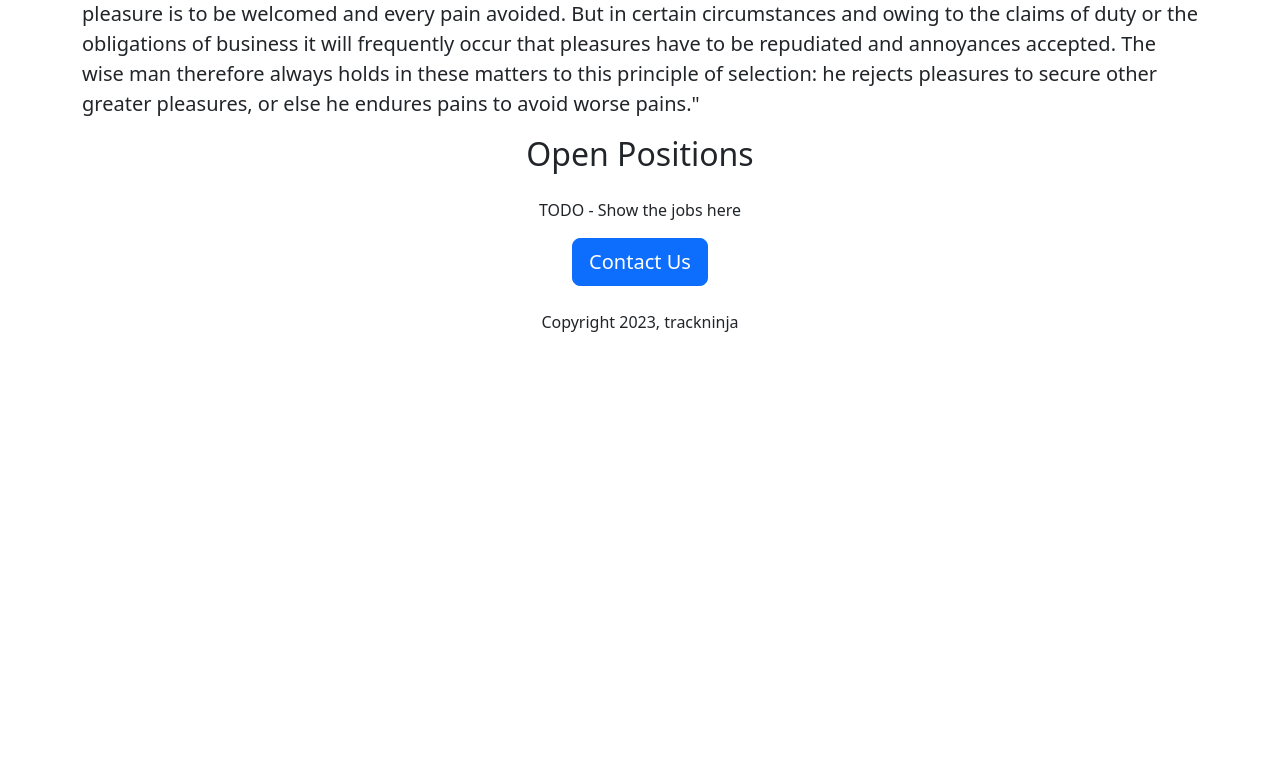
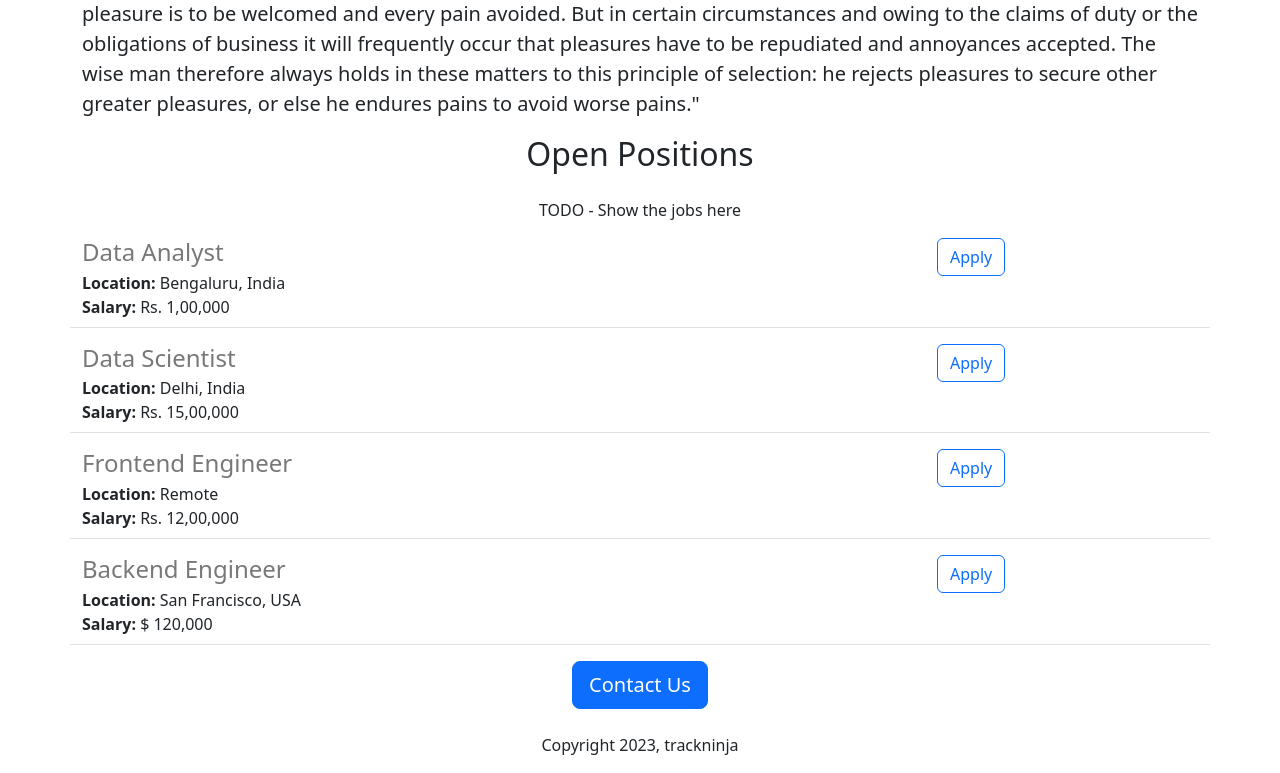
Before and after one commit to shantanuhingmire1199/trackninja-careers-website, a Flask app: page / in a window 1280 px wide. Shown: the part 651-1424 px from the top of the page. Before the commit the page ends 983 px from the top, so only its background shows below. Run offline with Flask 3, Linux system fonts and the light colour scheme.

Commit message:
Added dyanmic data and API route

```diff
--- a/app.py
+++ b/app.py
@@ -1,11 +1,39 @@
-from flask import Flask, render_template
+from flask import Flask, render_template, jsonify
 
 app = Flask(__name__)
+
+JOBS = [{
+  'id': 1,
+  'title': 'Data Analyst',
+  'location': 'Bengaluru, India',
+  'salary': 'Rs. 1,00,000'
+}, {
+  'id': 2,
+  'title': 'Data Scientist',
+  'location': 'Delhi, India',
+  'salary': 'Rs. 15,00,000'
+}, {
+  'id': 3,
+  'title': 'Frontend Engineer',
+  'location': 'Remote',
+  'salary': 'Rs. 12,00,000'
+}, {
+  'id': 4,
+  'title': 'Backend Engineer',
+  'location': 'San Francisco, USA',
+  'salary': '$ 120,000'
+}]
 
 
 @app.route("/")
 def hello_world():
-  return render_template('home.html')
+  return render_template('home.html', jobs=JOBS,company_name='Trackninja')
+
+@app.route("/api/jobs")
+def list_jobs():
+  return jsonify(JOBS)
+
+
 
 
 if __name__ == "__main__":
--- a/templates/home.html
+++ b/templates/home.html
@@ -19,7 +19,7 @@
   </head>
   <body>
     <div class="container">
-    <h1 class="text-center mt-2 mb-4">Trackninja Careers</h1>
+    <h1 class="text-center mt-2 mb-4">{{company_name}} Careers</h1>
     <img id="banner" class="img-fluid" src="https://trackninja-careers-website--shantanuhingmir.repl.co/static/banner.jpg" alt="">
     <h2 class="text-center mt-2 mb-4">About trackninja</h2>
     <p class="lead">
@@ -27,6 +27,11 @@
     </p>
     <h2 class="text-center mt-2 mb-4">Open Positions</h2>
     <p class="text-center">TODO - Show the jobs here</p>
+      <div style="margin-bottom:16px;">
+        {% for job in jobs %}
+          {% include 'jobitem.html' %}
+        {% endfor %}
+      </dib>
       <div class="text-center">
     <button class="btn btn-primary btn-lg">Contact Us</button>
         <p class="mt-4">Copyright 2023, trackninja</p>
--- /dev/null
+++ b/templates/jobitem.html
@@ -0,0 +1,13 @@
+<div class="border-bottom row " style="margin-bottom:16px;padding-bottom:8px;">
+
+  <div class="col-9">
+          <h4 style="color:rgb(120,120,120); margin-bottom:4px;">{{job['title']}}</h4>
+          <div><b>Location: </b>{{job['location']}}</div>
+          {% if 'salary' in job %}
+          <div><b>Salary: </b>{{job['salary']}}</div>
+          {% endif %}
+  </div>
+  <div class="col-3">
+  <button type="button" class="btn btn-outline-primary">Apply</button>
+  </div>
+</div>
```
